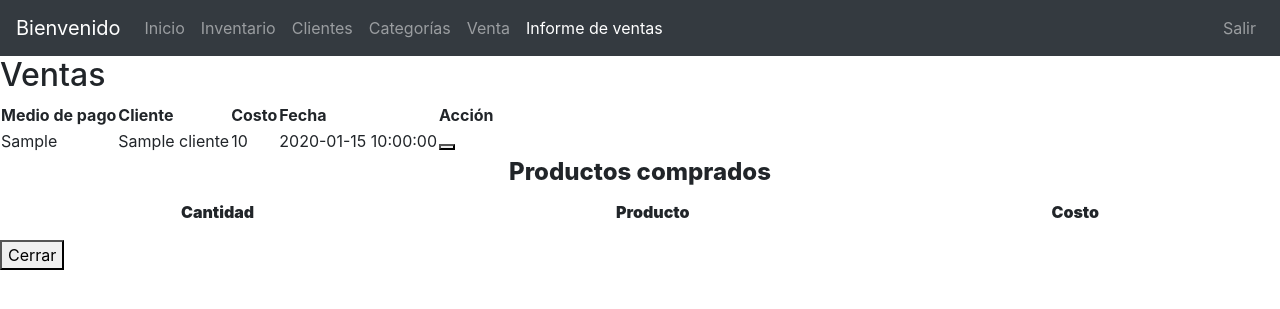
After one commit to Merestrepo/fonda_patio_bonito, a PHP site: page /php/InformeVentas/informe-ventas.php in a window 1280 px wide. The commit adds this page. Shown: the top 309 px of the page. Run offline with PHP 8.4, Linux system fonts and the light colour scheme; tables that the repository leaves empty or names only in its code hold one stand-in row (values such as "Sample post"); some libraries are stand-ins or nearby versions.

Commit message:
ventas e informe

```diff
--- /dev/null
+++ b/html/php/informeVentas/informe-ventas.php
@@ -0,0 +1,191 @@
+<!DOCTYPE html>
+<html lang="en">
+
+<head>
+    <meta charset="UTF-8">
+    <meta name="viewport" content="width=device-width, initial-scale=1.0">
+    <title>Informe de ventas</title>
+    <link rel="stylesheet" href="../../../css/estilosinventario.css">
+    <link href="//maxcdn.bootstrapcdn.com/bootstrap/4.1.1/css/bootstrap.min.css" rel="stylesheet" id="bootstrap-css">
+    <script src="https://cdnjs.cloudflare.com/ajax/libs/jquery/3.2.1/jquery.min.js"></script>
+    <script src="https://maxcdn.bootstrapcdn.com/bootstrap/4.1.1/js/bootstrap.min.js"></script>
+
+    <style>
+        .titulo {
+            text-align: center;
+            margin-bottom: 10px;
+            font-size: x-large;
+            font-weight: 800;
+        }
+        .tableHead{
+            display: flex;
+            width: 100%;
+            justify-content: space-around;
+            font-weight: 900;
+        }
+        .rowProducto {
+            display: flex;
+            width: 100%;
+            justify-content: space-around;
+            font-weight: 600;
+        }
+    </style>
+</head>
+
+<body>
+    <nav class="navbar navbar-icon-top navbar-expand-lg navbar-dark bg-dark">
+        <a class="navbar-brand" href="#">Bienvenido</a>
+        <button class="navbar-toggler" type="button" data-toggle="collapse" data-target="#navbarSupportedContent"
+            aria-controls="navbarSupportedContent" aria-expanded="false" aria-label="Toggle navigation">
+            <span class="navbar-toggler-icon"></span>
+        </button>
+        <div class="collapse navbar-collapse" id="navbarSupportedContent">
+            <ul class="navbar-nav mr-auto">
+                <li class="nav-item">
+                    <a class="nav-link" href="../bienvenida.php">
+                        <i class="fa fa-home"></i>
+                        Inicio
+                    </a>
+                </li>
+                <li class="nav-item">
+                    <a class="nav-link" href="../Producto/inventario.php">
+                        <i class="fa fa-file-text" aria-hidden="true">
+                            <span class="badge badge-danger"></span>
+                        </i>
+                        Inventario
+                    </a>
+                </li>
+
+                <li class="nav-item">
+                    <a class="nav-link" href="../Clientes/clientes.php">
+                        <i class="fa fa-users" aria-hidden="true">
+                            <span class="badge badge-danger"></span>
+                        </i>
+                        Clientes
+                    </a>
+                </li>
+                <li class="nav-item">
+                    <a class="nav-link" href="../Categoria/categorias.php">
+                        <i class="fa fa-archive" aria-hidden="true">
+                            <span class="badge badge-danger"></span>
+                        </i>
+                        Categorías
+                    </a>
+                </li>
+                <li class="nav-item">
+                    <a class="nav-link" href="../ventas/venta.php">
+                        <i class="fa fa-money" aria-hidden="true">
+                            <span class="badge badge-danger"></span>
+                        </i>
+                        Venta
+                    </a>
+                </li>
+                <li class="nav-item active">
+                    <a class="nav-link" href="#">
+                        <i class="fa fa-money" aria-hidden="true">
+                            <span class="badge badge-danger"></span>
+                        </i>
+                        Informe de ventas
+                    </a>
+                </li>
+            </ul>
+            <ul class="navbar-nav">
+                <li class="nav-item">
+                    <a class="nav-link" href="../../index.php">
+                        <i class="fa fa-sign-out" aria-hidden="true">
+                            <span class="badge badge-success"></span>
+                        </i>
+                        Salir
+                    </a>
+                </li>
+            </ul>
+
+        </div>
+    </nav>
+
+    <div class="contenedor_informe">
+        <h2>Ventas</h2>
+        <div class="tabla_seccion">
+            <table>
+                <thead>
+                    <tr>
+                        <!-- <th>Identificador</th> -->
+                        <th>Medio de pago</th>
+                        <th>Cliente</th>
+                        <th>Costo</th>
+                        <th>Fecha</th>
+                        <th>Acción</th>
+                    </tr>
+                </thead>
+                <tbody>
+
+                    <?php
+                    // Consulta SQL para obtener todos los clientes
+                    $servername = "localhost";
+                    $username = "nombre_usuario";
+                    $password = "contraseña";
+                    $dbname = "nombre_base_de_datos";
+
+                    // Crear conexión
+                    $conn = mysqli_connect("localhost", "root", "", "fondacrud");
+
+                    $sql = "SELECT
+ID_VENTA AS IDENTIFICADOR,
+tipo_ventas.TIPO_VENTA AS MEDIO_PAGO,
+clientes.nombre AS CLIENTE,
+COSTO_TOTAL AS COSTO,
+FECHA_VENTA AS FECHA
+FROM ventas
+INNER JOIN tipo_ventas ON ventas.IDX_TIPO_VENTA = tipo_ventas.ID_TIPO_VENTA
+INNER JOIN clientes on ventas.IDX_CLIENTE = clientes.id_cliente";
+                    $result = $conn->query($sql);
+
+                    if ($result->num_rows > 0) {
+                        // Mostrar los datos en la tabla
+                        while ($row = $result->fetch_assoc()) {
+                            echo "<tr>";
+                            // echo "<td>" . $row['IDENTIFICADOR'] . "</td>";
+                            echo "<td>" . $row['MEDIO_PAGO'] . "</td>";
+                            echo "<td>" . $row['CLIENTE'] . "</td>";
+                            echo "<td>" . $row['COSTO'] . "</td>";
+                            echo "<td>" . $row['FECHA'] . "</td>";
+
+                            echo "<td>";
+                            echo "<button onclick='abrirVentanaEmergente(" . $row['IDENTIFICADOR'] . ")' ><i class='fa fa-eye' aria-hidden='true'><span class='badge badge-danger'></span></i></button>";
+                            echo "</td>";
+                            echo "</tr>";
+                        }
+                    } else {
+                        echo "0 resultados";
+                    }
+                    $conn->close();
+                    ?>
+                </tbody>
+            </table>
+        </div>
+    </div>
+
+    <div id="contenedorModal">
+        <div id="formularioProductos">
+            <form>
+                <div class="titulo">
+                    Productos comprados
+                </div>
+                <div class="tableHead">
+                    <p>Cantidad</p>
+                    <p>Producto</p>
+                    <p>Costo</p>
+                </div>
+                <div id="contenedorProductos">
+
+                </div>
+
+                <button type="button" onclick="cerrarVentanaEmergente()">Cerrar</button>
+
+            </form>
+        </div>
+    </div>
+</body>
+<script src="../js/scripts_informe_ventas.js"></script>
+
+</html>
--- /dev/null
+++ b/html/php/js/scripts_informe_ventas.js
@@ -0,0 +1,42 @@
+
+var idVenta = 0;
+
+function abrirVentanaEmergente(idVenta) {
+
+    var xhttp = new XMLHttpRequest();
+
+    xhttp.onreadystatechange = function () {
+        if (this.readyState == 4 && this.status == 200) {
+            document.getElementById("contenedorModal").style.display = "flex";
+
+            // alert(this.responseText);
+            let info = this.responseText;
+            let array = info.split(';')
+
+            let contenedorProductos = document.getElementById("contenedorProductos");
+            contenedorProductos.innerHTML = "";
+            array.forEach(element => {
+                if (element != "") {
+                    let element2 = element.split('-');
+
+
+                    let producto = document.createElement("div");
+                    producto.className = "rowProducto";
+                    producto.innerHTML = `<p>${element2[1]}</p> <p>${element2[2]}</p> <p>${element2[3] * element2[1]}</p> <br>`;
+
+                    contenedorProductos.appendChild(producto);
+                }
+            });
+
+        }
+    };
+
+    xhttp.open("POST", "detalle-ventas.php", true);
+    xhttp.setRequestHeader("Content-type", "application/x-www-form-urlencoded");
+    xhttp.send("id=" + idVenta);
+
+
+}
+function cerrarVentanaEmergente() {
+    document.getElementById("contenedorModal").style.display = "none";
+}
--- a/html/php/ventas/realizarCompra.php
+++ b/html/php/ventas/realizarCompra.php
@@ -10,9 +10,9 @@ $cliente = $_POST['cliente'];
 $tipo_venta = $_POST['tipo_venta'];
 $total = $_POST['total'];
 $productos = json_decode($_POST['carrito']);
-$fecha = date(format: 'm/d/Y');
+$fecha = date('d-m-Y h:i:s');
 
-$sql = "INSERT INTO ventas (IDX_TIPO_VENTA, IDX_CLIENTE, COSTO_TOTAL, FECHA_VENTA) VALUES ('$tipo_venta', '$cliente', '$total','$fecha')";
+$sql = "INSERT INTO ventas (IDX_TIPO_VENTA, IDX_CLIENTE, COSTO_TOTAL) VALUES ('$tipo_venta', '$cliente', '$total')";
 if ($conexion->query($sql) === TRUE) {
     $ultimo_id = $conexion->insert_id;
 
```
Also changed, not shown: html/php/bienvenida.php (+87 -11 lines), html/php/informeVentas/detalle-ventas.php (added, +36 -0 lines), html/php/ventas/venta.php (+10 -1 lines).
